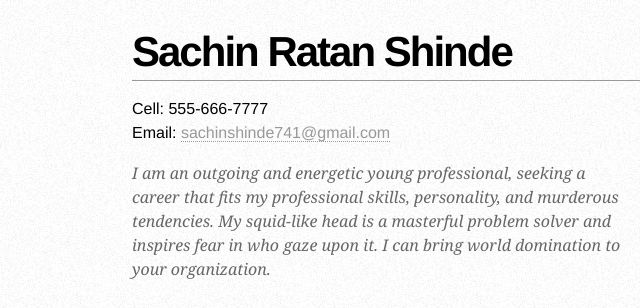
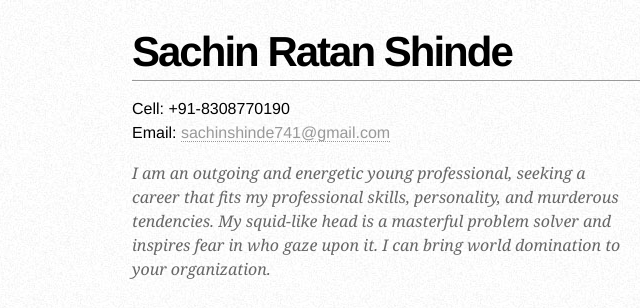
Before and after one commit to sachinrshinde/sachinrshinde.github.io, a plain HTML site: page index.html in a window 1280 px wide. Shown: the top 308 px of the page, 108-748 px from the left. Drawn offline with Linux system fonts and the light colour scheme.

Commit message:
my first edit to html file.

```diff
--- a/index.html
+++ b/index.html
@@ -42,7 +42,7 @@
             <h1 class="fn">Sachin Ratan Shinde</h1>
 
             <p>
-                Cell: <span class="tel">555-666-7777</span><br />
+                Cell: <span class="tel">+91-8308770190</span><br />
                 Email: <a class="email" href="mailto:sachinshinde741@gmail.com">sachinshinde741@gmail.com</a>
             </p>
         </div>
```
